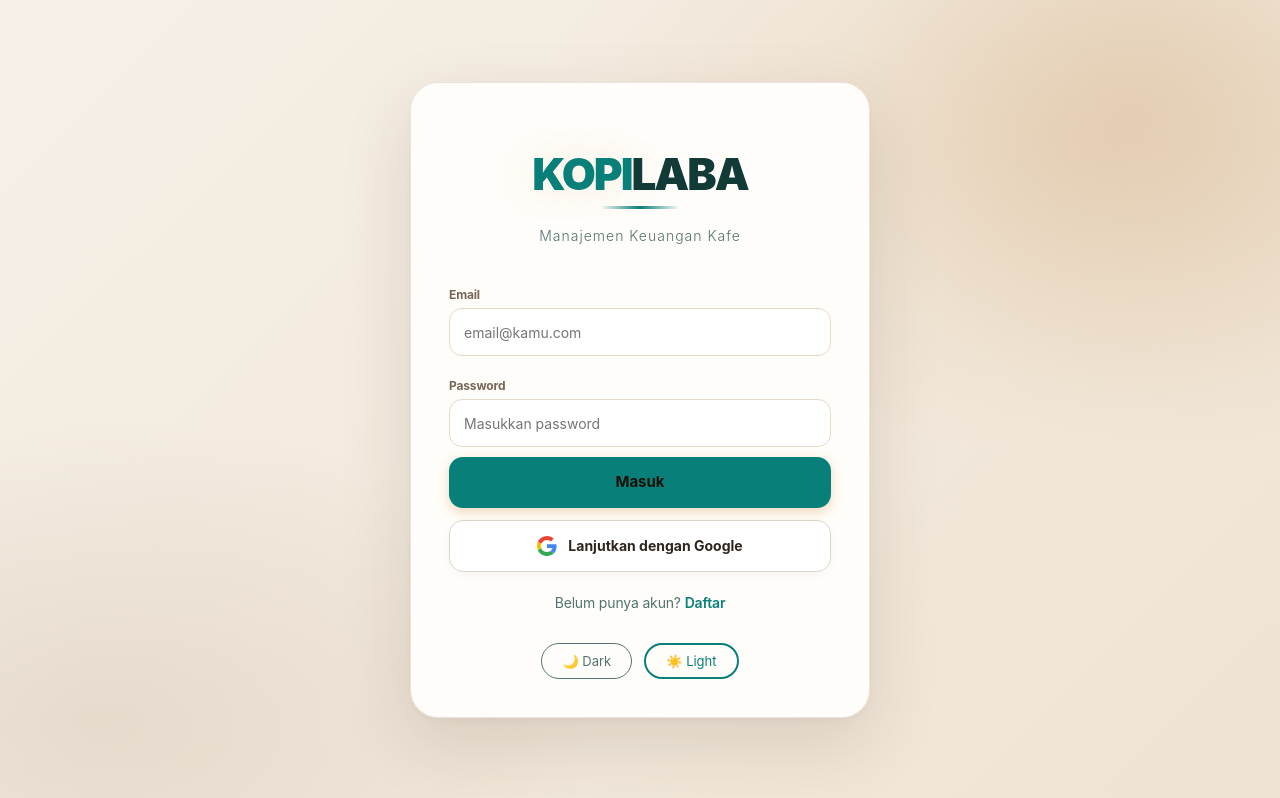
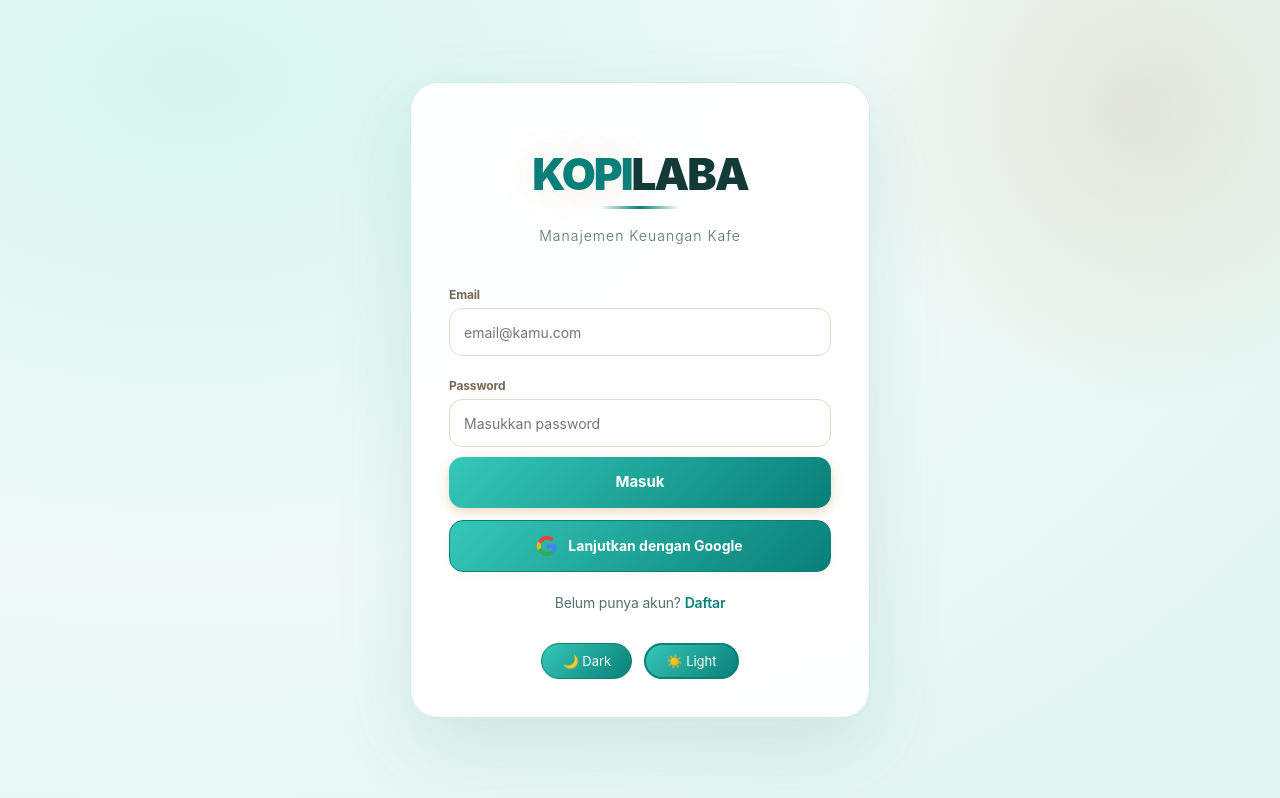
Before and after one commit to Galerikopibelitung/Kopilaba, a React (Vite) app: page / in a window 1280 px wide. Built offline with nearby package versions, Linux system fonts and the light colour scheme.

Commit message:
Apply teal palette to login and utility surfaces

```diff
--- a/src/kopilaba-modern.css
+++ b/src/kopilaba-modern.css
@@ -1301,3 +1301,24 @@ body, #root > div[data-theme] { background:#effaf8 !important; color:#123b38; }
   .kl-brand-mark { width:50px; height:50px; }
   .kl-cafe-identity { max-width:40vw !important; }
 }
+
+/* Remove remaining warm/gold surfaces from login and utility screens */
+.kl-login-screen {
+  background:radial-gradient(ellipse at 15% 10%,#d8f5ef 0%,#effaf8 48%,#dff4ef 100%) !important;
+}
+.kl-login-screen > div {
+  border-color:#cfe8e3 !important;
+  box-shadow:0 28px 80px rgba(8,105,98,.12) !important;
+  background:rgba(255,255,255,.96) !important;
+}
+.kl-login-screen h1 { color:#087f78 !important; }
+.kl-login-screen button, .kl-primary-action {
+  background:linear-gradient(135deg,#35c8b7,#087f78) !important;
+  border-color:#087f78 !important;
+  color:#ffffff !important;
+}
+.kl-secondary-action { background:#effaf8 !important; border-color:#cfe8e3 !important; color:#087f78 !important; }
+.kl-backup-icon { background:#d8f5ef !important; color:#087f78 !important; }
+.kl-backup-warning { background:#effaf8 !important; border-color:#cfe8e3 !important; }
+.kl-backup-warning b, .kl-backup-card h3, .kl-counts b { color:#087f78 !important; }
+.kl-counts span, .kl-import-preview { background:#effaf8 !important; color:#315d58 !important; }
```
